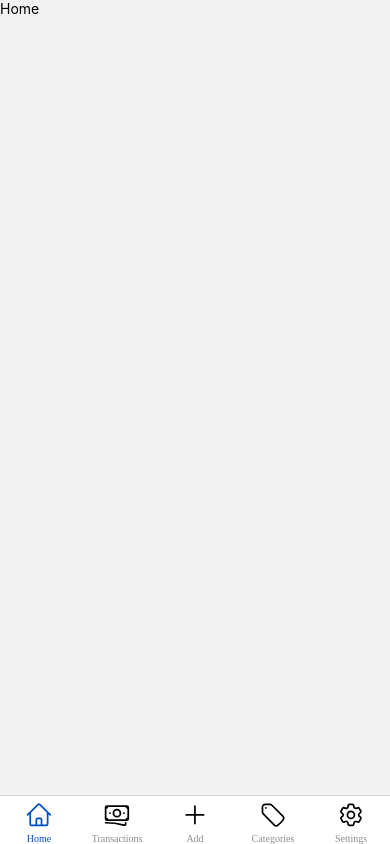
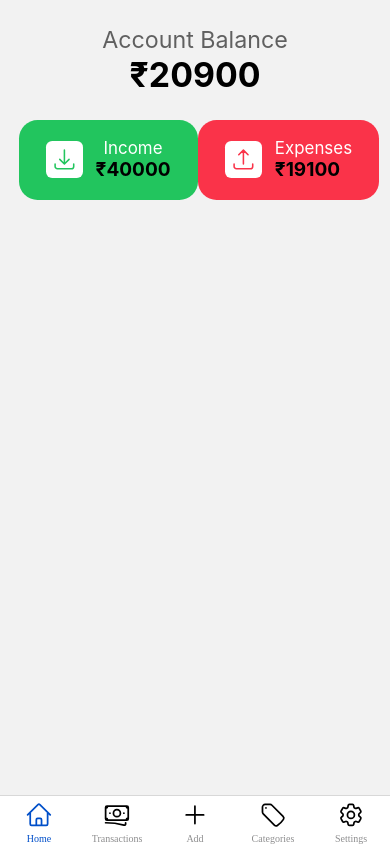
Before and after one commit to GeekyNaved/TrackEx, a React Native app: screen /Home in a window 390 px wide. Built offline with nearby package versions, Linux system fonts and the light colour scheme.

Commit message:
Home -> adding account balance section

```diff
--- a/App.tsx
+++ b/App.tsx
@@ -8,7 +8,7 @@ function App(): React.JSX.Element {
   useEffect(() => {
     const Timeout = setTimeout(() => {
       setVisible(false);
-    }, 3000);
+    }, 1000);
 
     return () => clearTimeout(Timeout);
   }, []);
--- /dev/null
+++ b/src/components/AccountBalanceHome.tsx
@@ -0,0 +1,43 @@
+// Account Balance full details with income, expense and remaining amount: used in home
+import React from 'react';
+import {StyleSheet, Text, View} from 'react-native';
+import AmountWithRupee from './AmountWithRupee';
+import MoneyCard from './MoneyCard';
+import boxModelSize from '../constants/boxModel';
+import {fontSize} from '../constants/fontSize';
+import colors from '../constants/colors';
+
+const AccountBalanceHome: React.FC = () => {
+  return (
+    <View>
+      <Text style={styles.accountBalance}>Account Balance</Text>
+      <AmountWithRupee customStyle={styles.amount} amount={20900} />
+      <View style={styles.moneyCardContainer}>
+        <MoneyCard title="Income" amount={40000} />
+        <MoneyCard title="Expenses" amount={19100} />
+      </View>
+    </View>
+  );
+};
+
+const styles = StyleSheet.create({
+  accountBalance: {
+    textAlign: 'center',
+    fontSize: fontSize.h3,
+    color: colors.grayPrimary,
+  },
+  amount: {
+    textAlign: 'center',
+    fontSize: fontSize.h1,
+    color: colors.black,
+    fontWeight: 'bold',
+  },
+  moneyCardContainer: {
+    display: 'flex',
+    flexDirection: 'row',
+    justifyContent: 'space-between',
+    paddingVertical: boxModelSize.twenty,
+  },
+});
+
+export default AccountBalanceHome;
--- /dev/null
+++ b/src/components/AmountWithRupee.tsx
@@ -0,0 +1,18 @@
+// amount with inline rupee sign
+import {Text} from 'react-native';
+
+interface AmountWithRupeeProps {
+  amount: number;
+  customStyle: object;
+}
+
+const AmountWithRupee: React.FC<AmountWithRupeeProps> = ({amount, customStyle}) => {
+  return (
+    <Text style={customStyle}>
+      <Text>&#x20B9;</Text>
+      <Text>{amount}</Text>
+    </Text>
+  );
+};
+
+export default AmountWithRupee;
--- a/src/components/CustButton.tsx
+++ b/src/components/CustButton.tsx
@@ -52,14 +52,14 @@ const styles = StyleSheet.create({
     borderRadius: boxModelSize.four,
     borderWidth: 1,
     borderColor: colors.blue,
-    paddingVertical: boxModelSize.m,
+    paddingVertical: boxModelSize.ten,
   },
   lightBtn: {
     backgroundColor: colors.white,
     borderRadius: boxModelSize.four,
     borderWidth: 1,
     borderColor: colors.blue,
-    paddingVertical: boxModelSize.m,
+    paddingVertical: boxModelSize.ten,
     fontFamily: 'Poppins-Medium',
   },
   darkBtnTxt: {
--- a/src/components/CustTextInputField.tsx
+++ b/src/components/CustTextInputField.tsx
@@ -1,4 +1,3 @@
-/* eslint-disable react-native/no-inline-styles */
 import React from 'react';
 import {
   StyleSheet,
@@ -80,16 +79,16 @@ const styles = StyleSheet.create({
     // fontWeight: '600',
     borderWidth: boxModelSize.one,
     borderRadius: boxModelSize.four,
-    paddingVertical: boxModelSize.m,
-    paddingHorizontal: boxModelSize.l,
+    paddingVertical: boxModelSize.ten,
+    paddingHorizontal: boxModelSize.fifteen,
     borderColor: colors.gray,
   },
   verifyBtn: {
     position: 'absolute',
     right: 0,
     justifyContent: 'center',
-    paddingHorizontal: boxModelSize.m,
-    paddingVertical: boxModelSize.xxl,
+    paddingHorizontal: boxModelSize.ten,
+    paddingVertical: boxModelSize.twentyFive,
     zIndex: 2,
   },
   verifyTxt: {
@@ -105,17 +104,17 @@ const styles = StyleSheet.create({
   icon: {
     position: 'absolute',
     right: 0,
-    paddingVertical: boxModelSize.m,
-    paddingHorizontal: boxModelSize.m,
+    paddingVertical: boxModelSize.ten,
+    paddingHorizontal: boxModelSize.ten,
     zIndex: 2,
     // paddingVertical: Platform.OS === 'android' ? scale(8) : null,
   },
   countryCode: {
     position: 'absolute',
     left: 0,
-    paddingHorizontal: boxModelSize.m,
+    paddingHorizontal: boxModelSize.ten,
     zIndex: 2,
-    paddingVertical: boxModelSize.m,
+    paddingVertical: boxModelSize.ten,
     // paddingVertical: Platform.OS === 'android' ? scale(8) : null,
   },
   codeTxt: {
--- /dev/null
+++ b/src/components/MoneyCard.tsx
@@ -0,0 +1,69 @@
+// Income and Expense Card: used in home screen
+import AmountWithRupee from './AmountWithRupee';
+import {StyleSheet, Text, View} from 'react-native';
+import {
+  ArrowDownTrayIcon,
+  ArrowUpTrayIcon,
+} from 'react-native-heroicons/outline';
+import colors from '../constants/colors';
+import boxModelSize from '../constants/boxModel';
+import {fontSize} from '../constants/fontSize';
+
+interface MoneyCardProps {
+  title: string;
+  amount: number;
+}
+
+const MoneyCard: React.FC<MoneyCardProps> = ({title, amount}) => {
+  return (
+    <View
+      style={[
+        title === 'Income'
+          ? {backgroundColor: colors.green}
+          : {backgroundColor: colors.red},
+        styles.container,
+      ]}>
+      <View style={styles.subContainer}>
+        {title == 'Income' ? (
+          <ArrowDownTrayIcon color={colors.green} size={boxModelSize.twenty} />
+        ) : (
+          <ArrowUpTrayIcon color={colors.red} size={boxModelSize.twenty} />
+        )}
+      </View>
+      <View>
+        <Text style={styles.title}>{title}</Text>
+        <AmountWithRupee amount={amount} customStyle={styles.amount} />
+      </View>
+    </View>
+  );
+};
+
+const styles = StyleSheet.create({
+  container: {
+    display: 'flex',
+    flexDirection: 'row',
+    gap: boxModelSize.ten,
+    alignItems: 'center',
+    color: colors.white,
+    borderRadius: boxModelSize.fifteen,
+    paddingHorizontal: boxModelSize.twentyTwo,
+    paddingVertical: boxModelSize.fifteen,
+  },
+  subContainer: {
+    padding: boxModelSize.five,
+    backgroundColor: colors.white,
+    borderRadius: boxModelSize.five,
+  },
+  title: {
+    textAlign: 'center',
+    fontSize: fontSize.h5,
+    color: colors.white,
+  },
+  amount: {
+    fontSize: fontSize.h4,
+    color: colors.black,
+    fontWeight: 'bold',
+  },
+});
+
+export default MoneyCard;
--- a/src/constants/boxModel.ts
+++ b/src/constants/boxModel.ts
@@ -13,24 +13,24 @@ const boxModelSize = {
   negativeFive: verticalScale(-5),
   zero: verticalScale(0),
   one: verticalScale(1),
-  xs: verticalScale(2),
+  two: verticalScale(2),
   three: verticalScale(3),
   four: verticalScale(4),
-  s: verticalScale(5),
+  five: verticalScale(5),
   six: verticalScale(6),
   eight: verticalScale(8),
-  m: verticalScale(10),
+  ten: verticalScale(10),
   twelve: verticalScale(12),
   fourteen: verticalScale(14),
-  l: verticalScale(15),
+  fifteen: verticalScale(15),
   sixteen: verticalScale(16),
   seventeen: verticalScale(17),
   eighteen: verticalScale(18),
-  xl: verticalScale(20),
+  twenty: verticalScale(20),
   twentyTwo: verticalScale(22),
   twentyThree: verticalScale(23),
   twentyFour: verticalScale(24),
-  xxl: verticalScale(25),
+  twentyFive: verticalScale(25),
   twentySix: verticalScale(26),
   twentySeven: verticalScale(27),
   twentyEight: verticalScale(28),
@@ -46,7 +46,7 @@ const boxModelSize = {
   fourtyFour: verticalScale(44),
   fourtyFive: verticalScale(45),
   fourtyEight: verticalScale(48),
-  xxxl: verticalScale(50),
+  fifty: verticalScale(50),
   fiftyFive: verticalScale(55),
   sixty: verticalScale(60),
   seventy: verticalScale(70),
--- a/src/constants/colors.ts
+++ b/src/constants/colors.ts
@@ -7,7 +7,8 @@ const colors = {
   lightBlue: '#4784c875',
   lightBlueSecondary: '#98c5ff',
   yellow: '#fff200',
-  green: '#42cf6f',
+  green: '#22c55e',
+  // green: '#42cf6f',
   greenSecondary: '#1b7735',
   lightGreen: '#caf0bc',
   red: '#fa3349',
--- a/src/screens/auth/Signup.tsx
+++ b/src/screens/auth/Signup.tsx
@@ -152,20 +152,20 @@ const Signup = ({navigation}: any) => {
 const styles = StyleSheet.create({
   container: {
     flex: 1,
-    // height: boxModelSize.screenHeight,
+    // height: boxModelSize.fivecreenHeight,
     backgroundColor: colors.white,
   },
   login_banner: {
     width: boxModelSize.screenWidth,
-    // height: boxModelSize.screenHeight - verticalScale(350),
+    // height: boxModelSize.fivecreenHeight - verticalScale(350),
     resizeMode: 'cover',
   },
   innerContainer: {
-    padding: boxModelSize.xl,
+    padding: boxModelSize.twenty,
     backgroundColor: colors.white,
   },
   headingContainer: {
-    paddingVertical: boxModelSize.xl,
+    paddingVertical: boxModelSize.twenty,
   },
   greetingsMsg: {
     fontFamily: 'Poppins-Medium',
@@ -183,11 +183,11 @@ const styles = StyleSheet.create({
     color: colors.greySecondary,
   },
   input: {
-    paddingHorizontal: boxModelSize.xxxl,
+    paddingHorizontal: boxModelSize.fifty,
   },
   button: {
     backgroundColor: colors.blue,
-    marginTop: boxModelSize.xl,
+    marginTop: boxModelSize.twenty,
   },
   disabledBtn: {
     opacity: 0.5,
@@ -196,7 +196,7 @@ const styles = StyleSheet.create({
     alignItems: 'center',
     flexDirection: 'row',
     justifyContent: 'center',
-    paddingVertical: boxModelSize.m,
+    paddingVertical: boxModelSize.ten,
   },
   noAccountTxt: {
     fontFamily: 'Poppins-Medium',
--- a/src/screens/main/Home.tsx
+++ b/src/screens/main/Home.tsx
@@ -1,9 +1,19 @@
-import { Text } from "react-native"
+import {StyleSheet, View} from 'react-native';
+import AccountBalanceHome from '../../components/AccountBalanceHome';
+import boxModelSize from '../../constants/boxModel';
 
 const Home = () => {
-    return (
-        <Text>Home</Text>
-    )
-}
+  return (
+    <View style={styles.container}>
+      <AccountBalanceHome />
+    </View>
+  );
+};
 
+const styles = StyleSheet.create({
+  container: {
+    paddingHorizontal: boxModelSize.fifteen,
+    paddingVertical: boxModelSize.twenty,
+  },
+});
 export default Home;
```
Also changed, not shown: 1 other file (tests, documents, lock files or other folders).
